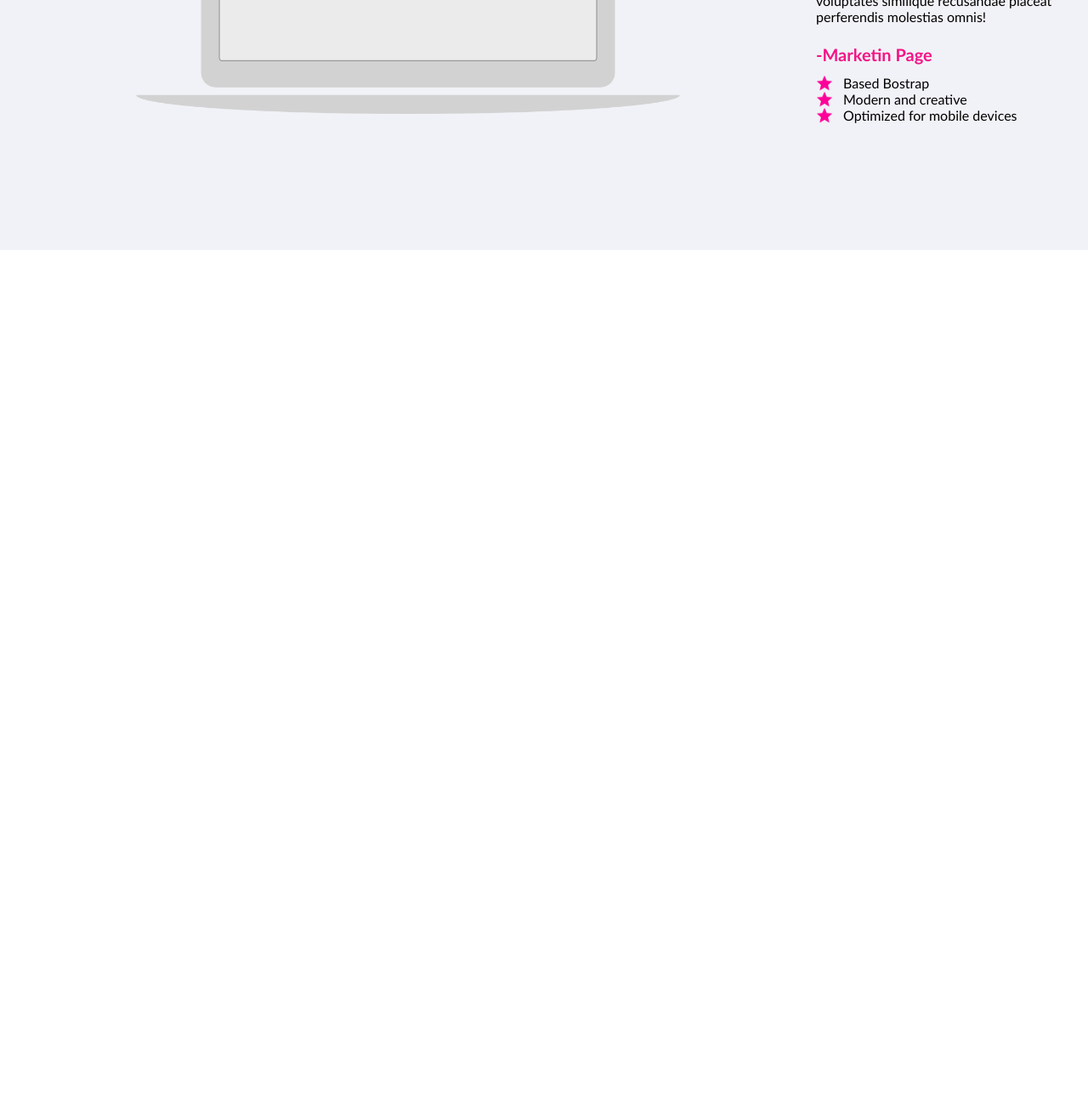
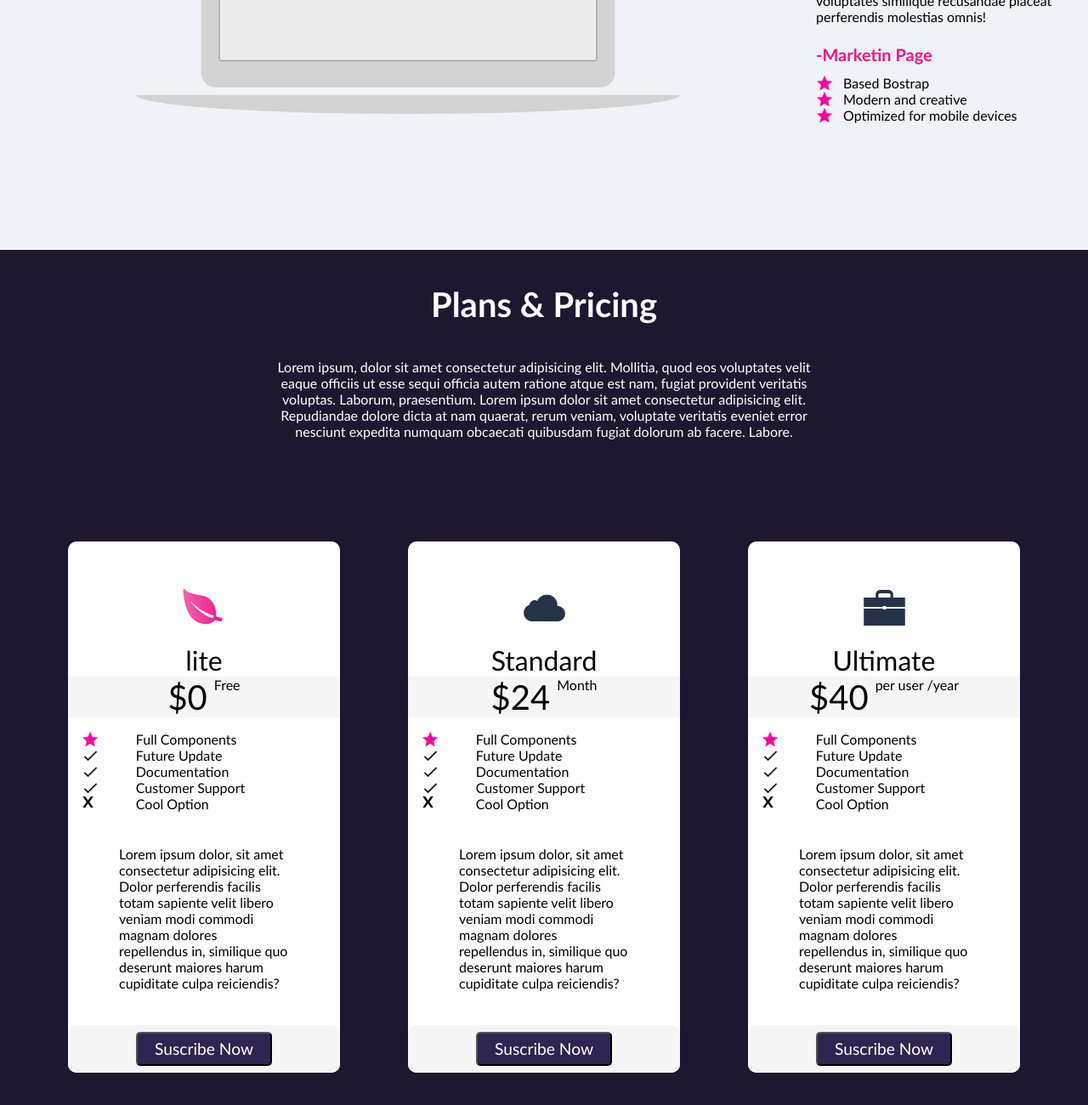
Before and after one commit to MichaelConde/Taller-Belux, a plain HTML site: page index.html in a window 1280 px wide. Shown: the part 1372-2672 px from the top of the page at 85% size. Before the commit the page ends 1666 px from the top, so only its background shows below. Drawn offline with Linux system fonts and the light colour scheme.

Commit message:
Finish section 3

```diff
--- a/index.html
+++ b/index.html
@@ -54,6 +54,57 @@
             </ul>
         </aside>
        </section>
+
+       <section id="section3">
+        <div id="informationplans">
+            <h3 id="tittlepricing">Plans & Pricing</h3>
+            <p class="informationpricing">Lorem ipsum, dolor sit amet consectetur adipisicing elit. Mollitia, quod eos voluptates velit eaque officiis ut esse sequi officia autem ratione atque est nam, fugiat provident veritatis voluptas. Laborum, praesentium. Lorem ipsum dolor sit amet consectetur adipisicing elit. Repudiandae dolore dicta at nam quaerat, rerum veniam, voluptate veritatis eveniet error nesciunt expedita numquam obcaecati quibusdam fugiat dolorum ab facere. Labore.</p>
+        </div>
+        <div id="tarjet">
+        <div id="lite">
+            <img src="assets/img/hoja.png" alt="" class="imgpricing">
+            <p id="nameplans">lite</p>
+            <div class="pricing"><span id="prng">$0</span>Free</div>
+            <ul id="listprng">
+                <li id="objprng1">Full Components</li>
+                <li id="objprng">Future Update</li>
+                <li id="objprng">Documentation</li>
+                <li id="objprng">Customer Support</li>
+                <li id="objprng2">Cool Option</li>
+            </ul>
+            <p id="infpricing">Lorem ipsum dolor, sit amet consectetur adipisicing elit. Dolor perferendis facilis totam sapiente velit libero veniam modi commodi magnam dolores repellendus in, similique quo deserunt maiores harum cupiditate culpa reiciendis?</p>
+            <div id="btnbuy"><button class="btnbuy">Suscribe Now</button></div>
+        </div>
+        <div id="lite">
+            <img src="assets/img/nube.png" alt="" class="imgpricing">
+            <p id="nameplans">Standard</p>
+            <div class="pricing"><span id="prng">$24</span>Month</div>
+            <ul id="listprng">
+                <li id="objprng1">Full Components</li>
+                <li id="objprng">Future Update</li>
+                <li id="objprng">Documentation</li>
+                <li id="objprng">Customer Support</li>
+                <li id="objprng2">Cool Option</li>
+            </ul>
+            <p id="infpricing">Lorem ipsum dolor, sit amet consectetur adipisicing elit. Dolor perferendis facilis totam sapiente velit libero veniam modi commodi magnam dolores repellendus in, similique quo deserunt maiores harum cupiditate culpa reiciendis?</p>
+            <div id="btnbuy"><button class="btnbuy">Suscribe Now</button></div>
+        </div>
+        <div id="lite">
+            <img src="assets/img/maletin.png" alt="" class="imgpricing">
+            <p id="nameplans">Ultimate</p>
+            <div class="pricing2"><span id="prng">$40</span>per user /year</div>
+            <ul id="listprng">
+                <li id="objprng1">Full Components</li>
+                <li id="objprng">Future Update</li>
+                <li id="objprng">Documentation</li>
+                <li id="objprng">Customer Support</li>
+                <li id="objprng2">Cool Option</li>
+            </ul>
+            <p id="infpricing">Lorem ipsum dolor, sit amet consectetur adipisicing elit. Dolor perferendis facilis totam sapiente velit libero veniam modi commodi magnam dolores repellendus in, similique quo deserunt maiores harum cupiditate culpa reiciendis?</p>
+                   <div id="btnbuy"><button class="btnbuy">Suscribe Now</button></div>
+        </div>
+        </div>
+       </section>
     </main>
 </body>
 </html>
--- a/styles/style.css
+++ b/styles/style.css
@@ -136,3 +136,117 @@ nav{
     color: #F41486;
     font-size: 2.5vh;
 }
+#informationplans{
+    display: flex;
+    flex-direction: column;
+    align-items: center;
+    background-color: #1E172F;
+}
+#tittlepricing{
+    font-size: 5vh;
+    color: white;
+    padding-top: 5vh;
+    padding-bottom: 5vh;
+}
+.informationpricing{
+    color: white;
+    max-width: 80vh;
+    text-align: center;
+}
+#section3{
+    background-color: #1E172F;
+    padding-bottom: 10vh;
+
+}
+#lite{
+    display: flex;
+    flex-direction: column;
+    background-color: white;
+    width: 40vh;
+    border-radius: 10px;
+    align-items: center;
+}
+#tarjet{
+    display: flex;
+    justify-content: center;
+    gap: 10vh;
+    padding-top: 15vh;
+}
+.imgpricing{
+    max-width: 10vh;
+    padding-top: 5vh;
+}
+#nameplans{
+    font-size: 4vh;
+}
+.pricing{
+    background-color: #F5F5F5;
+    font-size: 2vh;
+    display: flex;
+    width: 100%;
+    justify-content: center;
+}
+.pricing2{
+    background-color: #F5F5F5;
+    font-size: 2vh;
+    display: flex;
+    width: 100%;
+    justify-content: center;
+}
+#prng{
+    font-size: 5vh;
+    margin-right: 1vh;
+}
+#listprng {
+  padding-top: 2vh;
+    list-style-type: none;
+  }
+
+  #listprng #objprng {
+    padding-left: 4rem;
+    padding-right: 6rem;
+    background-image: url(../assets/img/icons8-marca-de-verificacion-24.png);
+    background-position: 0 0;
+    background-size: 20px 20px;
+    background-repeat: no-repeat;
+  }
+  #listprng #objprng1 {
+    padding-left: 4rem;
+    padding-right: 6rem;
+    background-image: url(../assets/img/icons8-estrella-24_1.png);
+    background-position: 0 0;
+    background-size: 20px 20px;
+    background-repeat: no-repeat;
+
+  }
+  #listprng #objprng2 {
+    padding-left: 4rem;
+    padding-right: 6rem;
+    background-image: url(../assets/img/icons8-x-50.png);
+    background-position: 0 0;
+    background-size: 15px 15px;
+    background-repeat: no-repeat;
+  }
+  #infpricing{
+    max-width: 25vh;
+    padding-top: 5vh;
+    padding-bottom: 5vh;
+  }
+  #btnbuy {
+    display: flex;
+    justify-content: center;
+padding-top: 1vh;
+padding-bottom: 1vh;
+    display: flex;
+    background-color: #F5F5F5;
+    width: 100%;
+    border-radius: 10px;
+}
+  .btnbuy{
+    border-radius: 5px;
+    width: 20vh;
+    height: 5vh;
+    color: white;
+    font-size: larger;
+    background-color: #2E2550;
+  }
```
Also changed, not shown: assets/img/X.png (added), assets/img/icons8-marca-de-verificacion-24.png (added), assets/img/icons8-x-50.png (added).
